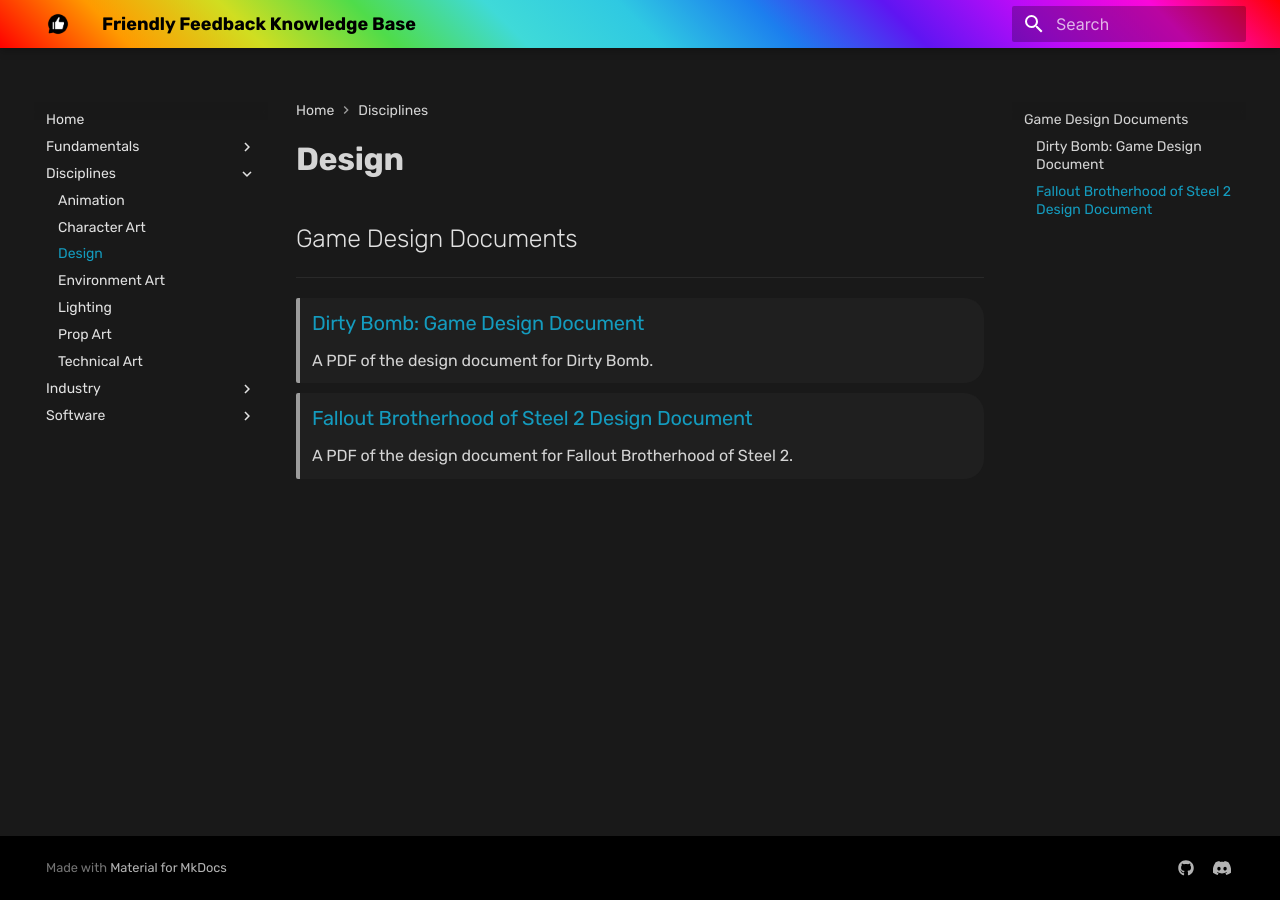
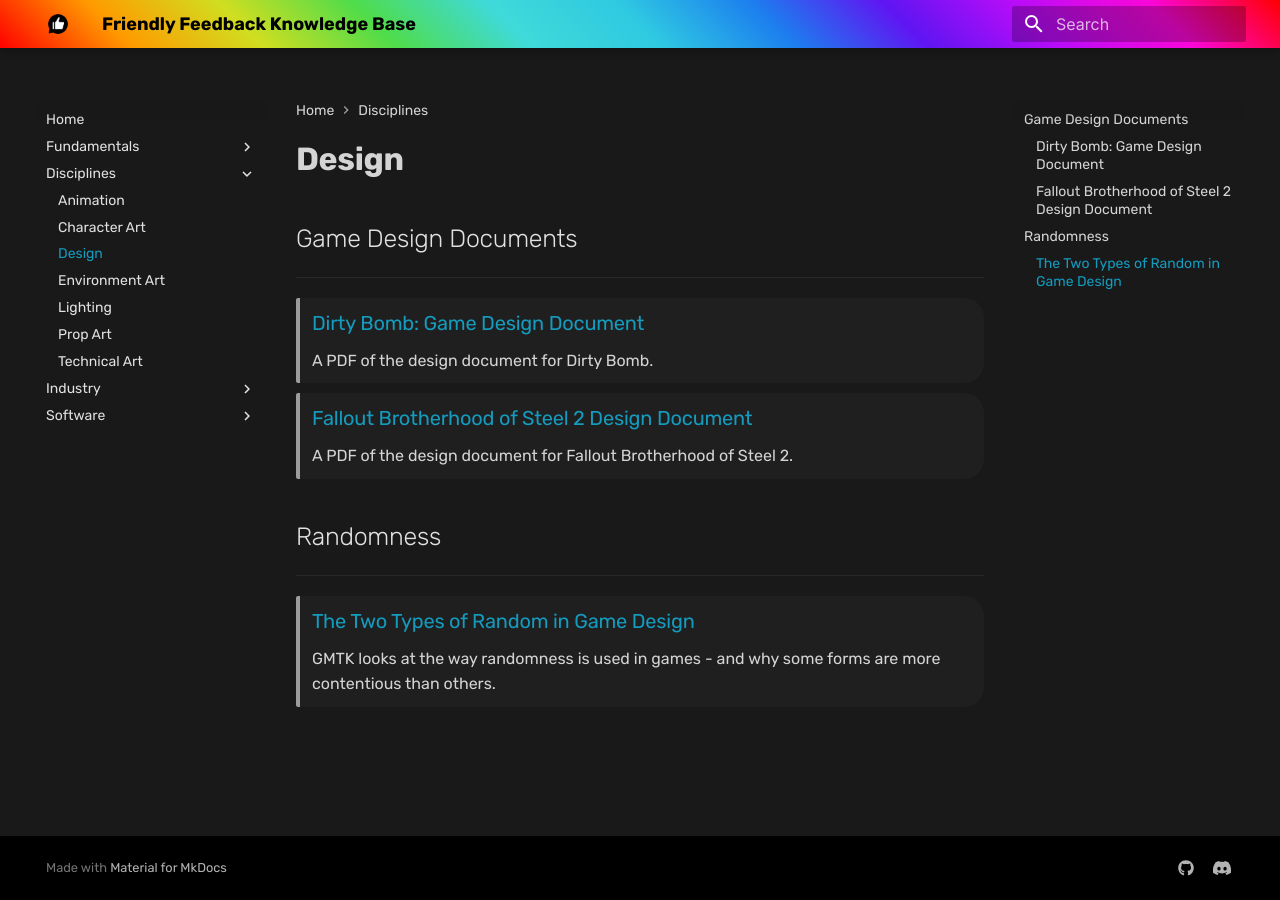
Before and after one commit to Zalek4/Friendly-Feedback-Knowledge-Base, an MkDocs documentation site: the page built from docs/disciplines/design.md, in a window 1280 px wide. Built offline with MkDocs 1.6.1 and Material for MkDocs 9.7.7, drawn with Linux system fonts in a browser that asks for light colours.

```diff
--- a/docs/disciplines/design.md
+++ b/docs/disciplines/design.md
@@ -11,3 +11,11 @@ A PDF of the design document for Dirty Bomb.
 > ### [Fallout Brotherhood of Steel 2 Design Document](https://drive.google.com/file/d/1b6TVJHAjtsK12qmDn9M8CdoUSHS1OHwY/view)
 A PDF of the design document for Fallout Brotherhood of Steel 2.
 <!-- -->
+
+
+## Randomness
+___
+
+> ### [The Two Types of Random in Game Design](https://www.youtube.com/watch?v=dwI5b-wRLic)
+GMTK looks at the way randomness is used in games - and why some forms are more contentious than others.
+<!-- -->
--- a/resources_official.json
+++ b/resources_official.json
@@ -532,5 +532,11 @@
         "links": [
             "https://80.lv/articles/mastering-character-art-workflow-at-vertex-school/"
         ]
+    },
+    "786014540865339433": {
+        "author": "austinjohnson",
+        "links": [
+            "https://www.youtube.com/watch?v=dwI5b-wRLic"
+        ]
     }
 }
```
Also changed, not shown: docs/index.md (+1 -1 lines).
